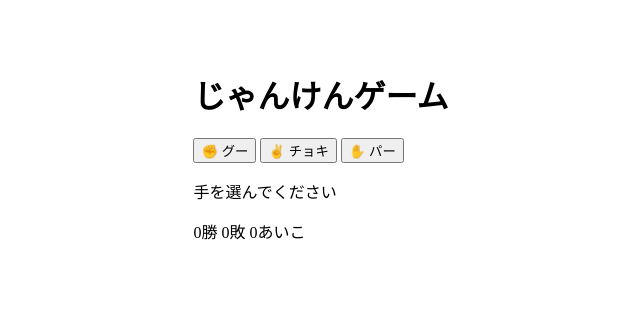
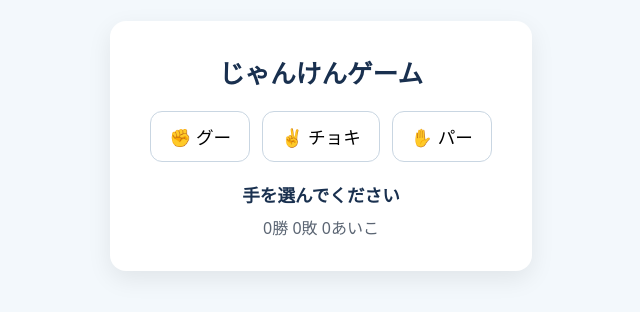
Before and after one commit to shimomura3600-bit/janken, a plain HTML site: page index.html in a window 1280 px wide. Shown: the part 254-566 px from the top of the page, without its empty margins (319-959 px from the left). Drawn offline with Linux system fonts and the light colour scheme.

Commit message:
CSSで見た目を整えた

```diff
--- a/style.css
+++ b/style.css
@@ -1,8 +1,59 @@
+* {
+  box-sizing: border-box;
+}
+
 body {
+  margin: 0;
   min-height: 100vh;
   display: flex;
   justify-content: center;
   align-items: center;
+  background: #f3f8fc;
+  font-family: system-ui, sans-serif;
+  color: #19304f;
 }
-.game { background: #fff; padding: 32px; border-radius: 16px; }
-.hand:hover { transform: translateY(-4px); }
+
+.game {
+  background: #fff;
+  padding: 32px 40px;
+  border-radius: 16px;
+  box-shadow: 0 8px 24px rgba(0, 0, 0, 0.08);
+  text-align: center;
+}
+
+.game h1 {
+  margin: 0 0 20px;
+  font-size: 1.6rem;
+}
+
+.game__hands {
+  display: flex;
+  gap: 12px;
+  justify-content: center;
+}
+
+.hand {
+  font-size: 1.1rem;
+  padding: 12px 18px;
+  border: 1px solid #c9d6e2;
+  border-radius: 12px;
+  background: #fff;
+  cursor: pointer;
+  transition: 0.2s;
+}
+
+.hand:hover {
+  transform: translateY(-4px);
+  box-shadow: 0 6px 14px rgba(0, 0, 0, 0.1);
+}
+
+#result {
+  margin: 20px 0 8px;
+  font-size: 1.1rem;
+  font-weight: 700;
+}
+
+#score {
+  margin: 0;
+  color: #5b6573;
+}
```
